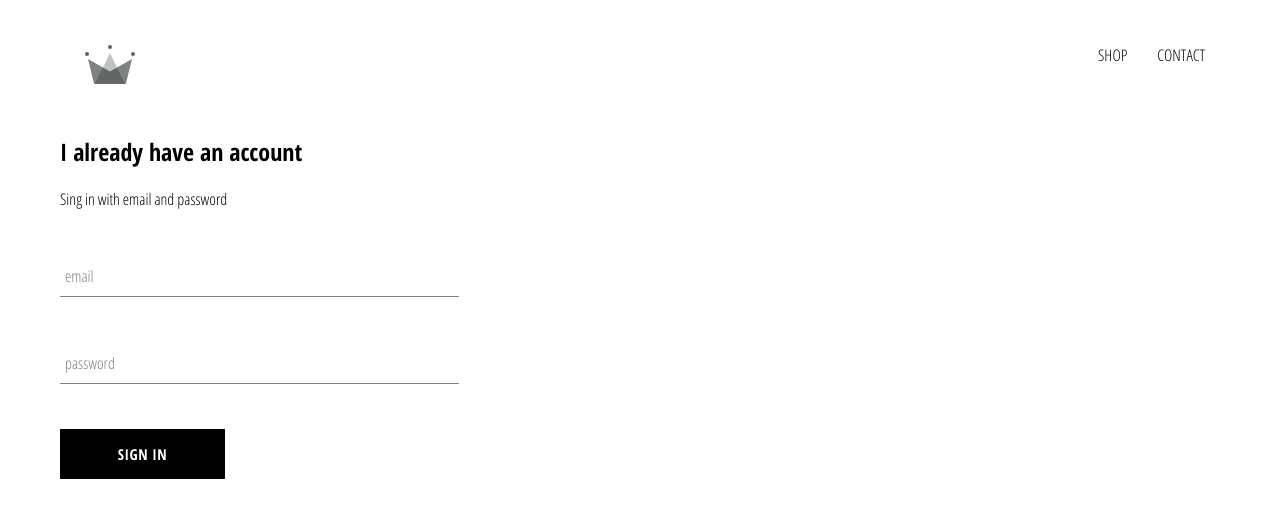
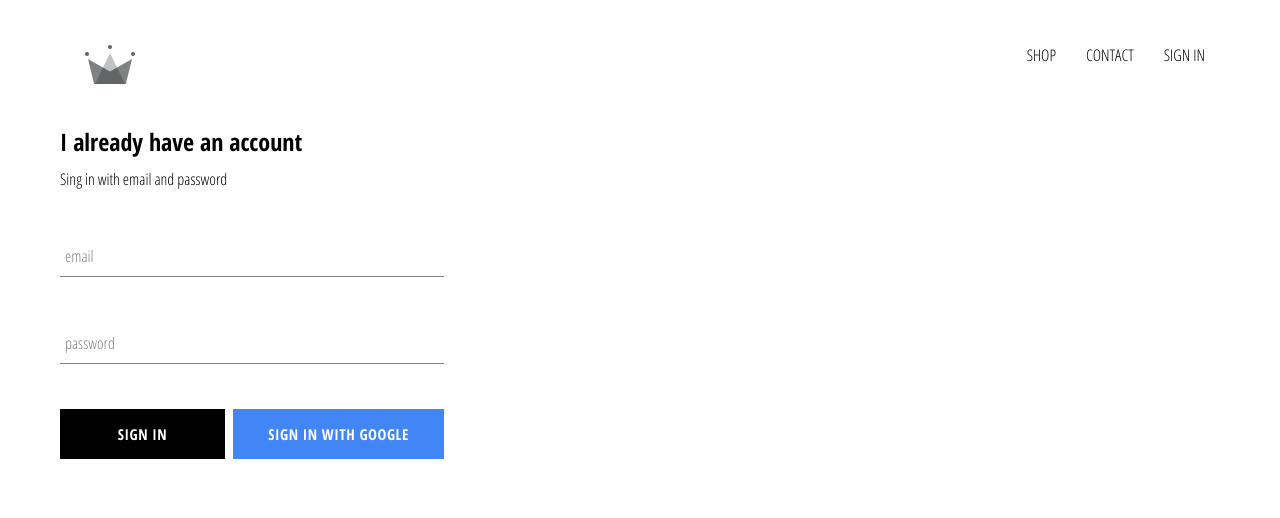
Before and after one commit to JoeyHayfron/jays-clothing, a React (Create React App) app: page /signin in a window 1280 px wide. Shown: the top 518 px of the page. Built offline with nearby package versions, Linux system fonts and the light colour scheme; no server answers.

Commit message:
Firebase Integrated Successfully. User Sign In with firebase Success

```diff
--- a/package.json
+++ b/package.json
@@ -6,6 +6,7 @@
     "@testing-library/jest-dom": "^4.2.4",
     "@testing-library/react": "^9.3.2",
     "@testing-library/user-event": "^7.1.2",
+    "firebase": "^7.17.1",
     "node-sass": "^4.14.1",
     "react": "^16.13.1",
     "react-dom": "^16.13.1",
--- a/src/App.css
+++ b/src/App.css
@@ -1,5 +1,5 @@
 body {
-  font-family: "Open Sans Condensed";
+  font-family: 'Open Sans Condensed';
   padding: 20px 60px;
 }
 
@@ -7,3 +7,7 @@ a {
   text-decoration: none;
   color: black;
 }
+
+* {
+  box-sizing: border-box;
+}
--- a/src/App.js
+++ b/src/App.js
@@ -1,15 +1,38 @@
-import React from "react";
-import { Route, Switch } from "react-router-dom";
-import "./App.css";
-import Homepage from "./pages/homepage/homepage.components";
-import ShopPage from "./pages/shop/shop.component";
-import Header from "./components/header/header.component.jsx";
-import SignInAndSignUpPage from "./pages/sign-in-and-sign-up/sign-in-and-sign-up.component";
+import React from 'react';
+import { Route, Switch } from 'react-router-dom';
+import './App.css';
+import Homepage from './pages/homepage/homepage.components';
+import ShopPage from './pages/shop/shop.component';
+import Header from './components/header/header.component.jsx';
+import SignInAndSignUpPage from './pages/sign-in-and-sign-up/sign-in-and-sign-up.component';
+import { auth } from './firebase/firebase.utils';
 
-function App() {
+class App extends React.Component {
+  constructor() {
+    super();
+
+    this.state = {
+      currentUser: null,
+    };
+  }
+
+  unsubscribeFromAuth = null;
+
+  componentDidMount() {
+    this.unsubscribeFromAuth = auth.onAuthStateChanged((user) => {
+      this.setState({ currentUser: user });
+
+      console.log(user);
+    });
+  }
+
+  componentWillUnmount() {
+    this.unsubscribeFromAuth();
+  }
+  render() {
     return (
       <div>
-      <Header />
+        <Header currentUser={this.state.currentUser} />
         <Switch>
           <Route exact path="/" component={Homepage} />
           <Route path="/shop" component={ShopPage} />
@@ -18,5 +41,6 @@ function App() {
       </div>
     );
   }
+}
 
 export default App;
--- a/src/components/custom-button/custom-button.component.jsx
+++ b/src/components/custom-button/custom-button.component.jsx
@@ -1,9 +1,12 @@
-import React from "react";
+import React from 'react';
 
-import "./custom-button.styles.scss";
+import './custom-button.styles.scss';
 
-const CustomButton = ({ children, ...otherProps }) => (
-  <button className="custom-button" {...otherProps}>
+const CustomButton = ({ children, isGoogleSignIn, ...otherProps }) => (
+  <button
+    className={`${isGoogleSignIn ? 'google-sign-in' : ''} custom-button`}
+    {...otherProps}
+  >
     {children}
   </button>
 );
--- a/src/components/custom-button/custom-button.styles.scss
+++ b/src/components/custom-button/custom-button.styles.scss
@@ -9,7 +9,7 @@
   background-color: black;
   color: white;
   text-transform: uppercase;
-  font-family: "Open Sans Condensed";
+  font-family: 'Open Sans Condensed';
   font-weight: bolder;
   border: none;
   cursor: pointer;
@@ -19,4 +19,14 @@
     color: black;
     border: 1px solid black;
   }
+
+  &.google-sign-in {
+    background-color: #4285f4;
+    color: white;
+
+    &:hover {
+      background-color: #357ae8;
+      border: none;
+    }
+  }
 }
--- a/src/components/header/header.component.jsx
+++ b/src/components/header/header.component.jsx
@@ -1,12 +1,13 @@
-import React from "react";
+import React from 'react';
 
-import { Link } from "react-router-dom";
+import { Link } from 'react-router-dom';
+import { auth } from '../../firebase/firebase.utils';
 
-import { ReactComponent as Logo } from "../../assets/crown.svg";
+import { ReactComponent as Logo } from '../../assets/crown.svg';
 
-import "./header.styles.scss";
+import './header.styles.scss';
 
-const Header = () => (
+const Header = ({ currentUser }) => (
   <div className="header">
     <Link className="logo-container" to="/">
       <Logo />
@@ -18,6 +19,15 @@ const Header = () => (
       <Link className="option" to="/shop">
         CONTACT
       </Link>
+      {currentUser ? (
+        <div className="option" onClick={() => auth.signOut()}>
+          SIGN OUT
+        </div>
+      ) : (
+        <Link className="option" to="/signin">
+          SIGN IN
+        </Link>
+      )}
     </div>
   </div>
 );
--- a/src/components/header/header.styles.scss
+++ b/src/components/header/header.styles.scss
@@ -20,6 +20,7 @@
 
     .option {
       padding: 10px 15px;
+      cursor: pointer;
     }
   }
 }
--- a/src/components/sign-in/sign-in.component.jsx
+++ b/src/components/sign-in/sign-in.component.jsx
@@ -1,24 +1,25 @@
-import React from "react";
+import React from 'react';
 
-import "./sign-in.styles.scss";
+import './sign-in.styles.scss';
 
-import FormInput from "../form-input/form-input";
-import CustomButton from "../custom-button/custom-button.component";
+import FormInput from '../form-input/form-input';
+import CustomButton from '../custom-button/custom-button.component';
+import { signInWithGoogle } from '../../firebase/firebase.utils';
 
 class SignIn extends React.Component {
   constructor(props) {
     super(props);
 
     this.state = {
-      email: "",
-      password: "",
+      email: '',
+      password: '',
     };
   }
 
   handleSubmit = (event) => {
     event.preventDefault();
 
-    this.setState({ email: "", password: "" });
+    this.setState({ email: '', password: '' });
   };
 
   handleChange = (event) => {
@@ -30,7 +31,7 @@ class SignIn extends React.Component {
   render() {
     return (
       <div className="sign-in">
-        <h2>I already have an account</h2>
+        <h2 className="title">I already have an account</h2>
         <span>Sing in with email and password</span>
 
         <form>
@@ -50,8 +51,12 @@ class SignIn extends React.Component {
             handleChange={this.handleChange}
             required
           />
-
-          <CustomButton type="submit">Sign In </CustomButton>
+          <div className="buttons">
+            <CustomButton type="submit">Sign In </CustomButton>
+            <CustomButton onClick={signInWithGoogle} isGoogleSignIn>
+              Sign In With Google
+            </CustomButton>
+          </div>
         </form>
       </div>
     );
--- a/src/components/sign-in/sign-in.styles.scss
+++ b/src/components/sign-in/sign-in.styles.scss
@@ -6,4 +6,9 @@
   .title {
     margin: 10px 0px;
   }
+
+  .buttons {
+    display: flex;
+    justify-content: space-between;
+  }
 }
--- /dev/null
+++ b/src/firebase/firebase.utils.js
@@ -0,0 +1,28 @@
+import firebase from 'firebase/app';
+import 'firebase/firestore';
+import 'firebase/auth';
+
+const config = {
+  apiKey: 'AIzaSyDmmfXSTVRS95SKj901m5GHol5F3-enueg',
+  authDomain: 'jaysclothing-41bb0.firebaseapp.com',
+  databaseURL: 'https://jaysclothing-41bb0.firebaseio.com',
+  projectId: 'jaysclothing-41bb0',
+  storageBucket: 'jaysclothing-41bb0.appspot.com',
+  messagingSenderId: '428954395430',
+  appId: '1:428954395430:web:494b020a1bdd94e46e57e7',
+  measurementId: 'G-TNCL750K3T',
+};
+
+firebase.initializeApp(config);
+
+export const auth = firebase.auth();
+
+export const firestore = firebase.firestore();
+
+const provider = new firebase.auth.GoogleAuthProvider();
+
+provider.setCustomParameters({ prompt: 'select_account' });
+
+export const signInWithGoogle = () => auth.signInWithPopup(provider);
+
+export default firebase;
```
Also changed, not shown: src/components/sign-up/sign-up.component.jsx (added, +68 -0 lines), src/components/sign-up/sign-up.styles.scss (added), 1 other file (tests, documents, lock files or other folders). Lines whose indentation alone changed are shown as unchanged.
